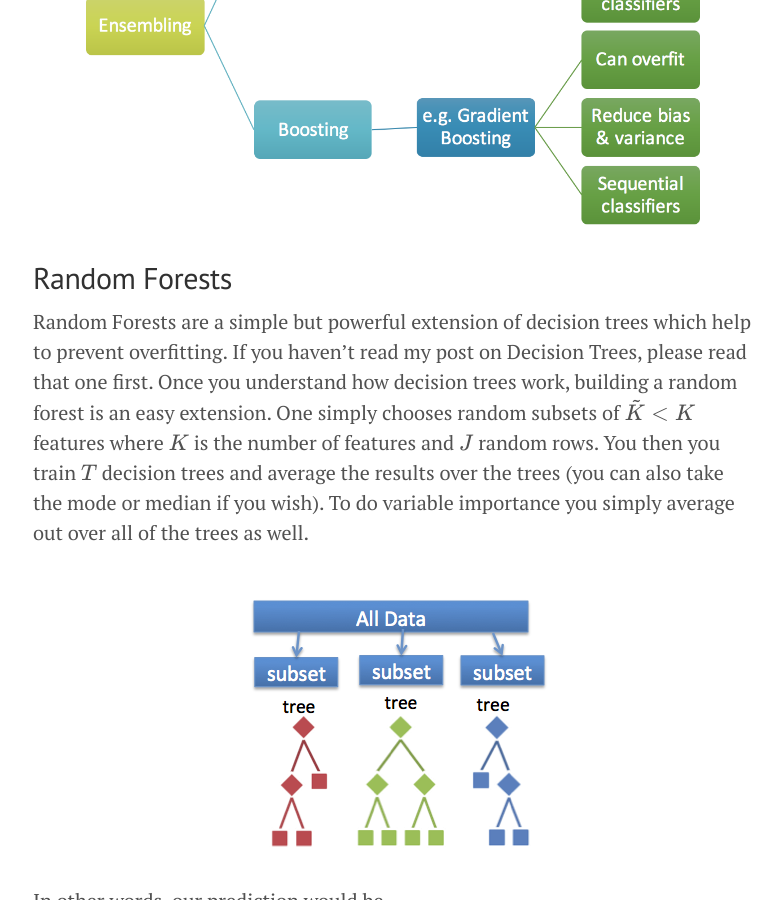
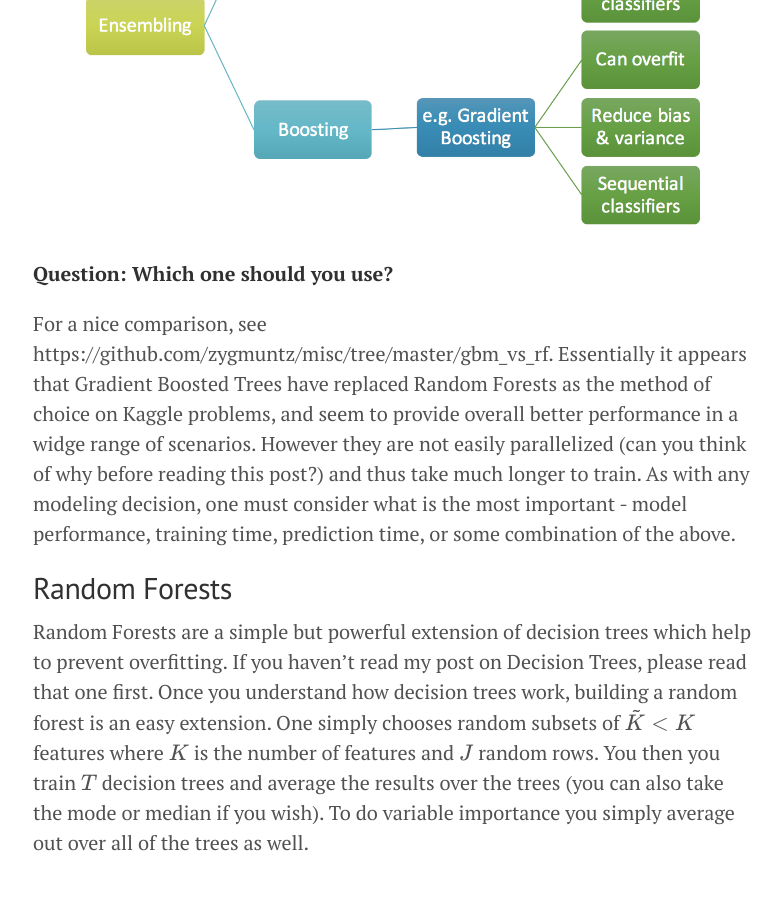
Before and after one commit to doriang102/doriang102.github.io, a Jekyll site: the page built from _posts/2017-12-26-introduction-to-ensemble-methods.md, in a window 1280 px wide and 900 px high, scrolled down 798 px. Shown: the whole window, without its empty margins (247-1029 px from the left). Built offline with Jekyll 4.4.1, drawn with Linux system fonts in a browser that asks for light colours; our own code applies the rules of GitHub Pages for plain Markdown files; formulas are drawn with MathJax 3.

Commit message:
Update 2017-12-26-introduction-to-ensemble-methods.md

```diff
--- a/_posts/2017-12-26-introduction-to-ensemble-methods.md
+++ b/_posts/2017-12-26-introduction-to-ensemble-methods.md
@@ -5,6 +5,12 @@ We will go over two main methods in this post - *Random Forests* and *Gradient B
 They both have their benefits and drawbacks - here is a quick summary of some of them.
 
 ![](/img/ensembling.png?raw=true)
+
+**Question: Which one should you use?**
+
+
+For a nice comparison, see https://github.com/zygmuntz/misc/tree/master/gbm_vs_rf. Essentially it appears that Gradient Boosted Trees have replaced Random Forests as the method of choice on Kaggle problems, and seem to provide overall better performance in a widge range of scenarios. However they are not easily parallelized (can you think of why before reading this post?) and thus take much longer to train. As with any modeling decision, one must consider what is the most important - model performance, training time, prediction time, or some combination of the above.
+
 
 
 ## Random Forests
```
